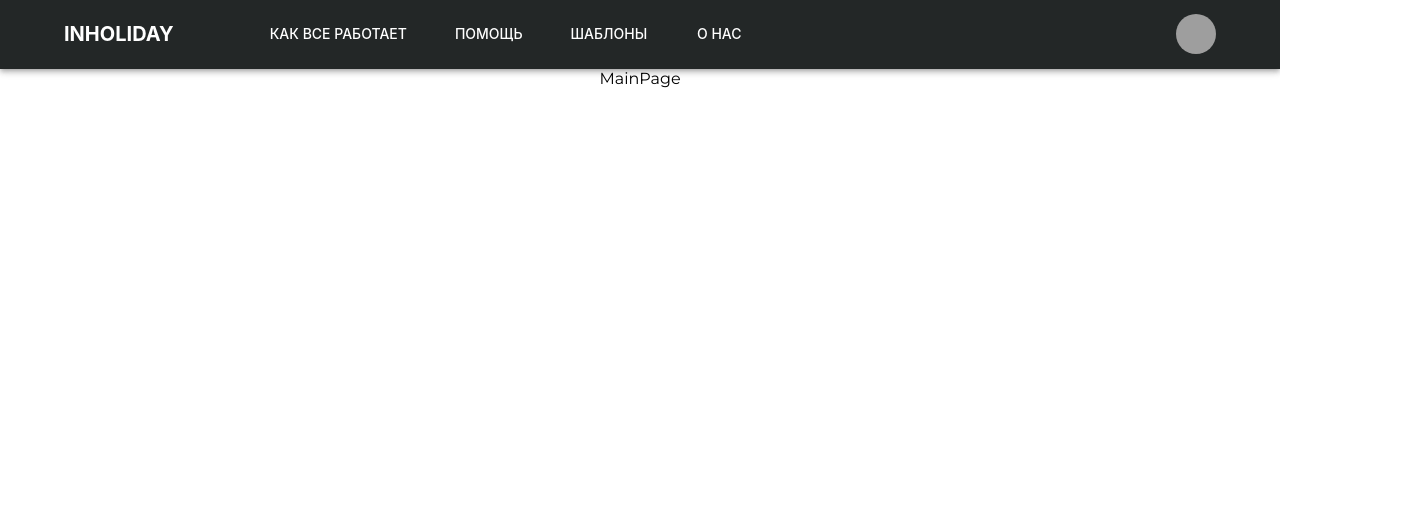
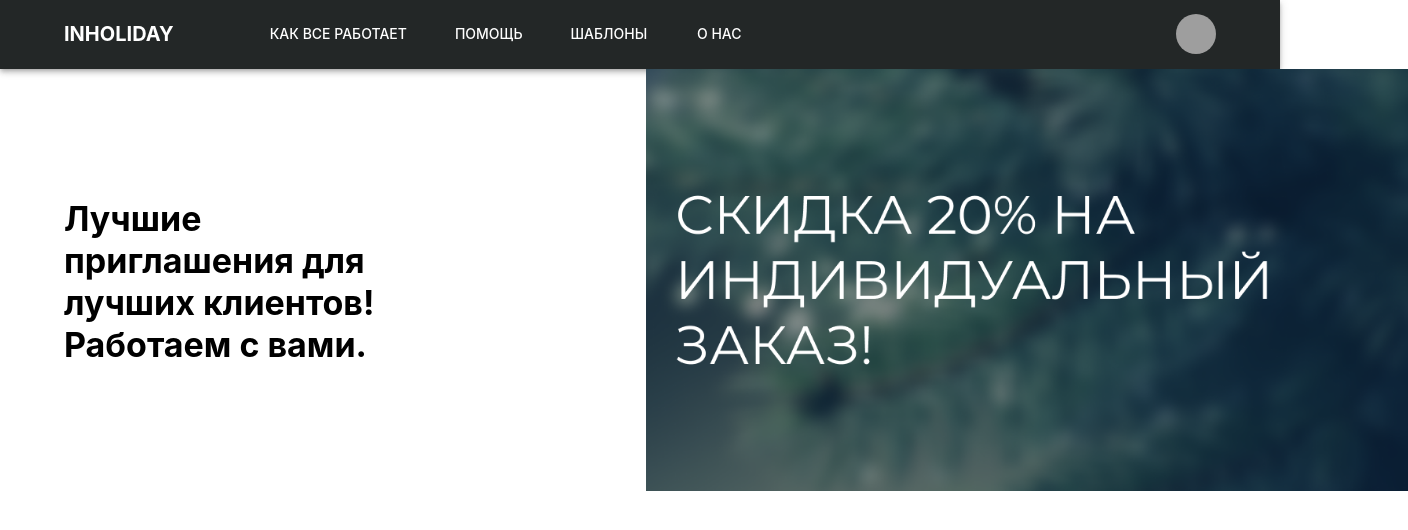
Before and after one commit to GhostGrand/inHolidayMUI, a React (Create React App) app: page / in a window 1280 px wide. Shown: the top 530 px of the page, 1408 px wide, since content can reach past the window. Built offline with nearby package versions, Linux system fonts and the light colour scheme; grey boxes are pictures that could not be loaded.

Commit message:
Created a home page (stub)
Started writing styles for the home page

```diff
--- a/src/Components/MainPage.js
+++ b/src/Components/MainPage.js
@@ -1,7 +1,27 @@
+import { Box, Container, Grid, Typography } from '@mui/material'
 import React from 'react'
+import { mainPageStyles } from './Styles/styles'
+
 
 export default function MainPage() {
+
+// const classes = useStyles();
+
+
   return (
-    <div>MainPage</div>
+    <Container sx={mainPageStyles.container}>
+      <Box sx={mainPageStyles.container}>
+        <Grid container spacing={2} alignItems="center">
+          <Grid item xs={6} md={4}>
+            <Typography variant="h4" sx={mainPageStyles.typography}>
+              Лучшие приглашения для лучших клиентов! Работаем с вами.
+            </Typography>
+          </Grid>
+          <Grid item xs={6} md={8} sx={mainPageStyles.gridImage}>
+            <img src={require('./Content/sales.png')} alt="Sale" style={{ maxWidth: '100%', maxHeight: '100%' }} />
+          </Grid>
+        </Grid>
+      </Box>
+    </Container>
   )
 }
--- /dev/null
+++ b/src/Components/Styles/styles.js
@@ -0,0 +1,18 @@
+// Styles/styles.js
+export const mainPageStyles = {
+  container: {
+    flexGrow: 1
+  },
+  typography: {
+    // paddingTop: 8,
+    fontWeight: 700,
+    textAlign: 'left'
+  },
+  gridImage: {
+    display: { xs: 'none', md: 'block' },
+    width: '100vw',
+    left: '49%',
+    transform: 'translateX(-48.8%)',
+    position: 'relative'
+  }
+}
```
